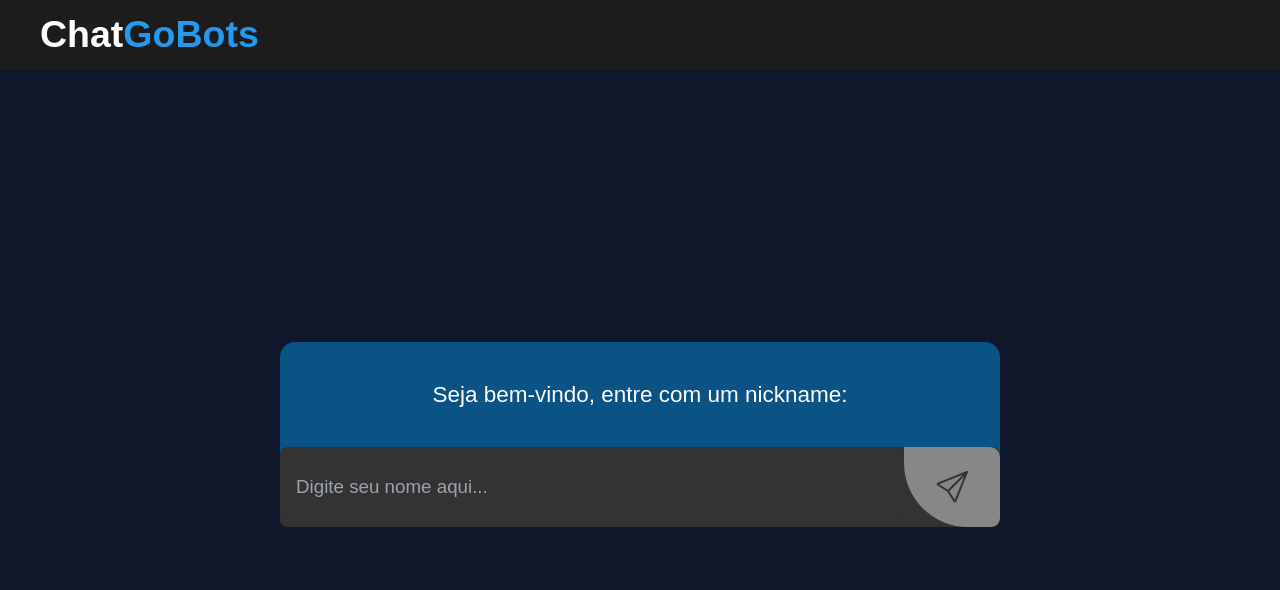
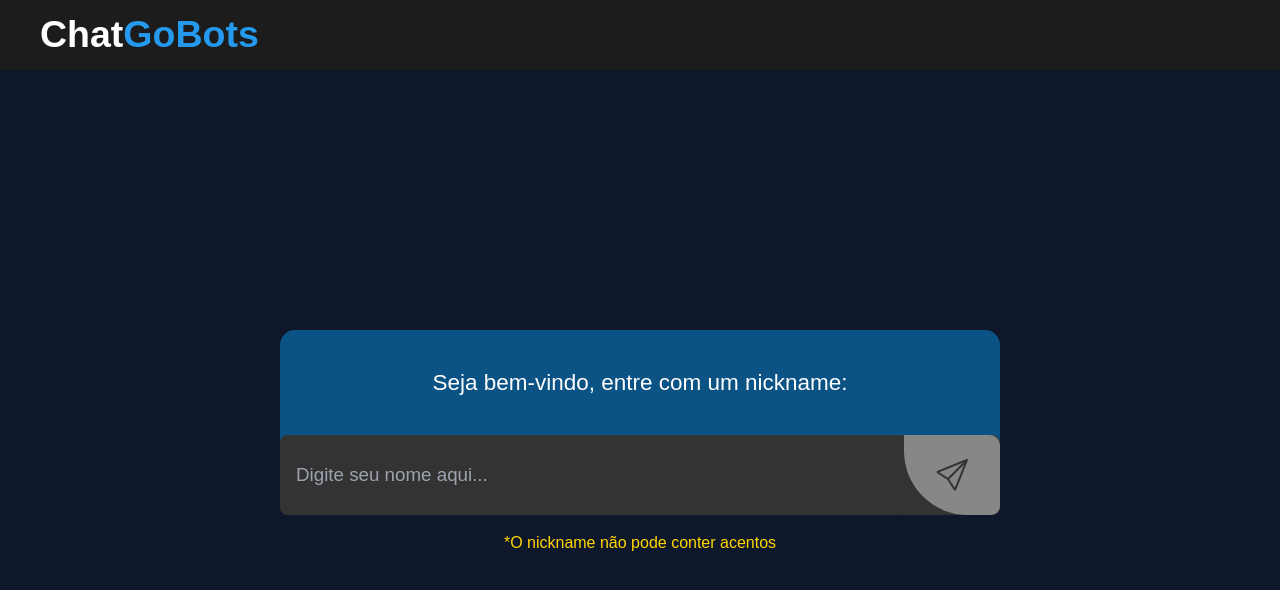
Before and after one commit to Andrelslp/chat-gobots, a Next.js app: page / in a window 1280 px wide. Shown: the top 590 px of the page. Built offline with nearby package versions, Linux system fonts and the light colour scheme.

Commit message:
feat: add alert message

```diff
--- a/src/app/page.tsx
+++ b/src/app/page.tsx
@@ -50,6 +50,7 @@ export default function Home() {
             placeholder="Digite seu nome aqui..."
           />
         </Container>
+        <span className="text-red-1">*O nickname não pode conter acentos</span>
       </main>
     </div>
   );
--- a/tailwind.config.ts
+++ b/tailwind.config.ts
@@ -21,6 +21,7 @@ const config: Config = {
       'blue-3': '#2599ed',
       'green-1': '#005C4B',
       'white-1': '#FFFFFF',
+      'red-1': '#FFD700',
       transparent: 'transparent'
     },
     fontFamily: {
```
